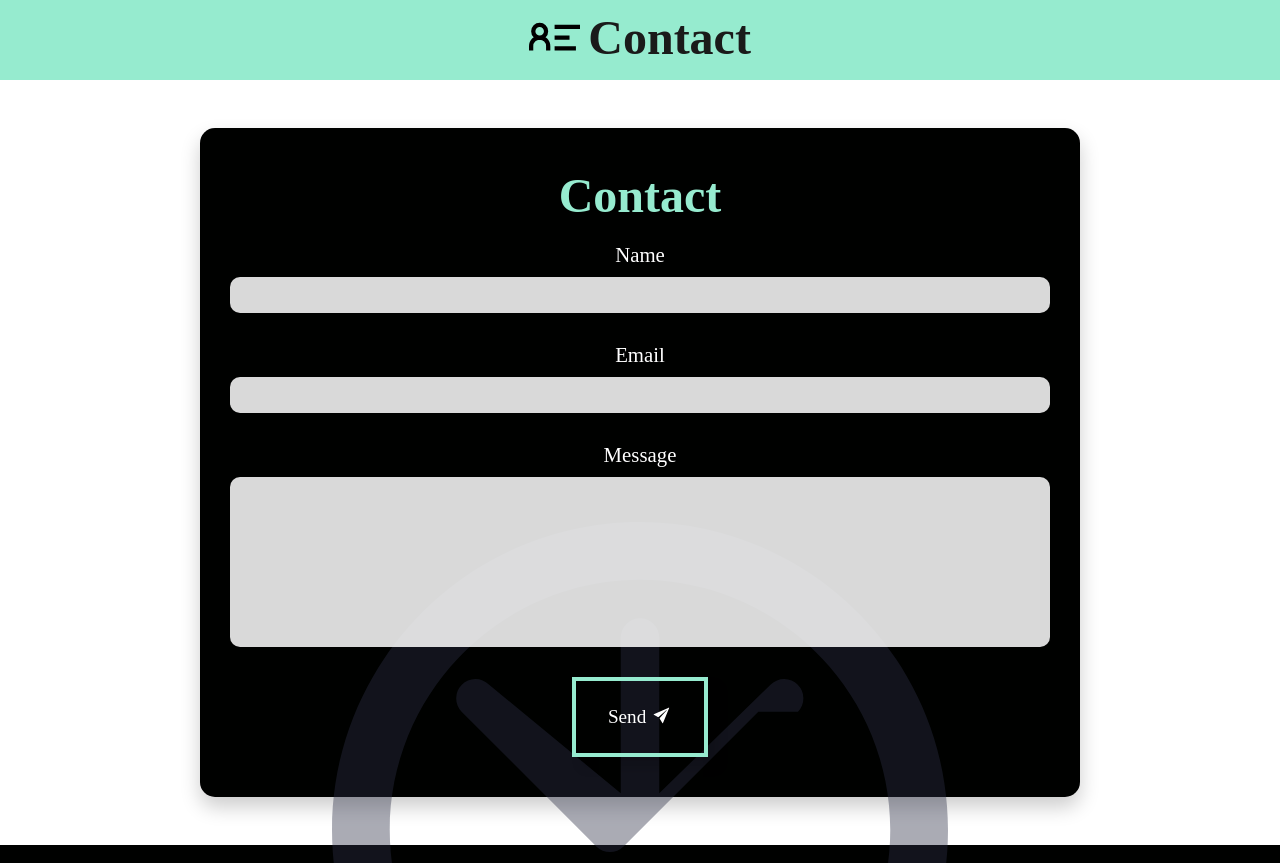
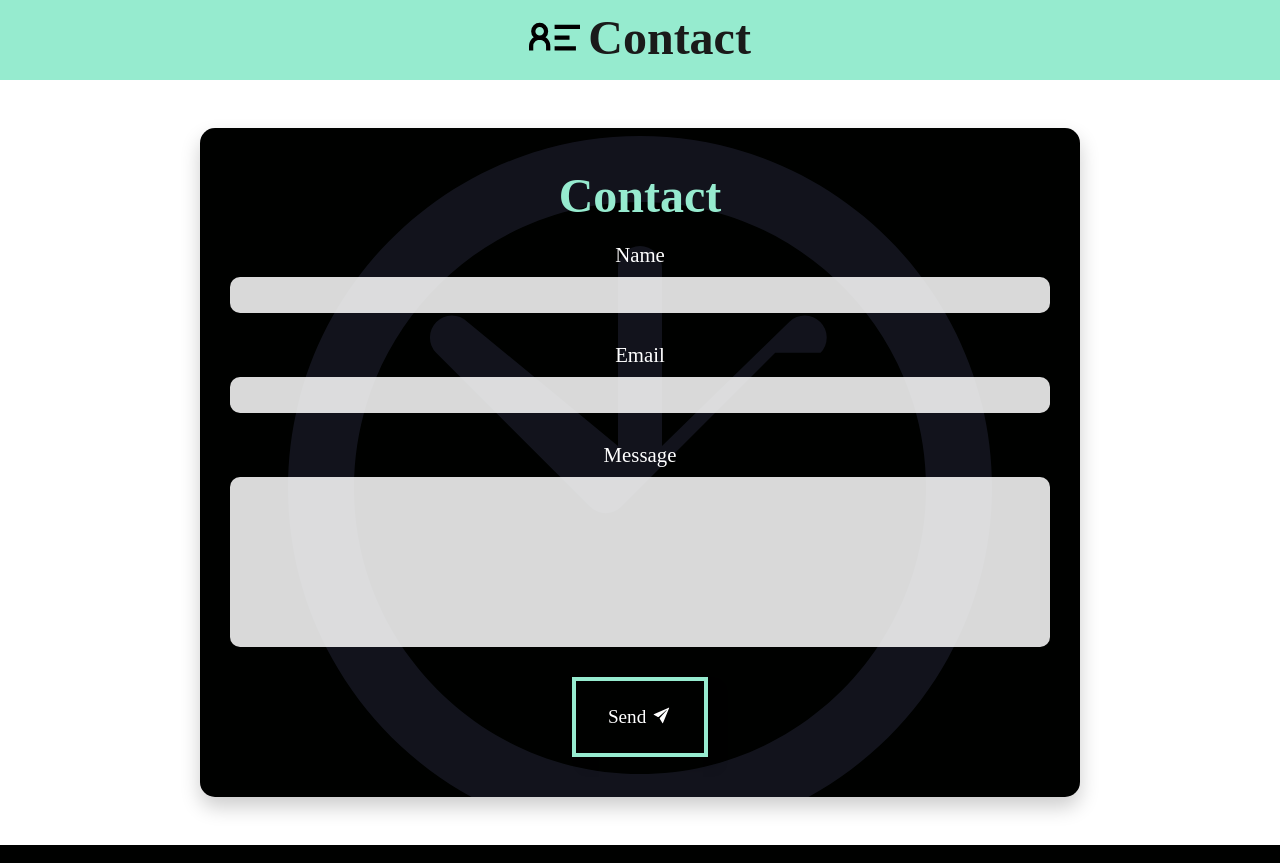
Before and after one commit to csandoval18/portfolio, a React (Vite) app: page / in a window 1280 px wide. Shown: the part 6200-7063 px from the top of the page. Built offline with nearby package versions, Linux system fonts and the light colour scheme.

Commit message:
updated styles

```diff
--- a/src/styles/layout/_Contact.scss
+++ b/src/styles/layout/_Contact.scss
@@ -8,10 +8,11 @@
 .central-form {
   background-color: $b;
   border-radius: 15px;
+  box-shadow: 0 10px 20px rgba(0, 0, 0, 0.2);
   max-width: 800px;
+  overflow: hidden;
   padding: 30px;
   position: relative;
-  box-shadow: 0 10px 20px rgba(0, 0, 0, 0.2);
   text-align: center;
   width: 100%;
   z-index: 10;
@@ -32,12 +33,39 @@
     left: 0;
     object-fit: cover;
     position: absolute;
-    top: calc(100% - 407px);
-    scale: 0.7;
+    top: 200px;
+    scale: 1.8;
     user-drag: none;
     -webkit-user-drag: none;
     -moz-user-drag: none;
     -ms-user-drag: none;
+  }
+}
+
+@media (min-width: $mobileL) {
+  .central-form {
+    img {
+      top: 80px;
+      scale: 1;
+    }
+  }
+}
+
+@media (min-width: $tablet) {
+  .central-form {
+    img {
+      top: -80px;
+      scale: 0.7;
+    }
+  }
+}
+
+@media (min-width: $laptop) {
+  .central-form {
+    img {
+      top: -80px;
+      scale: 0.8;
+    }
   }
 }
 
```
